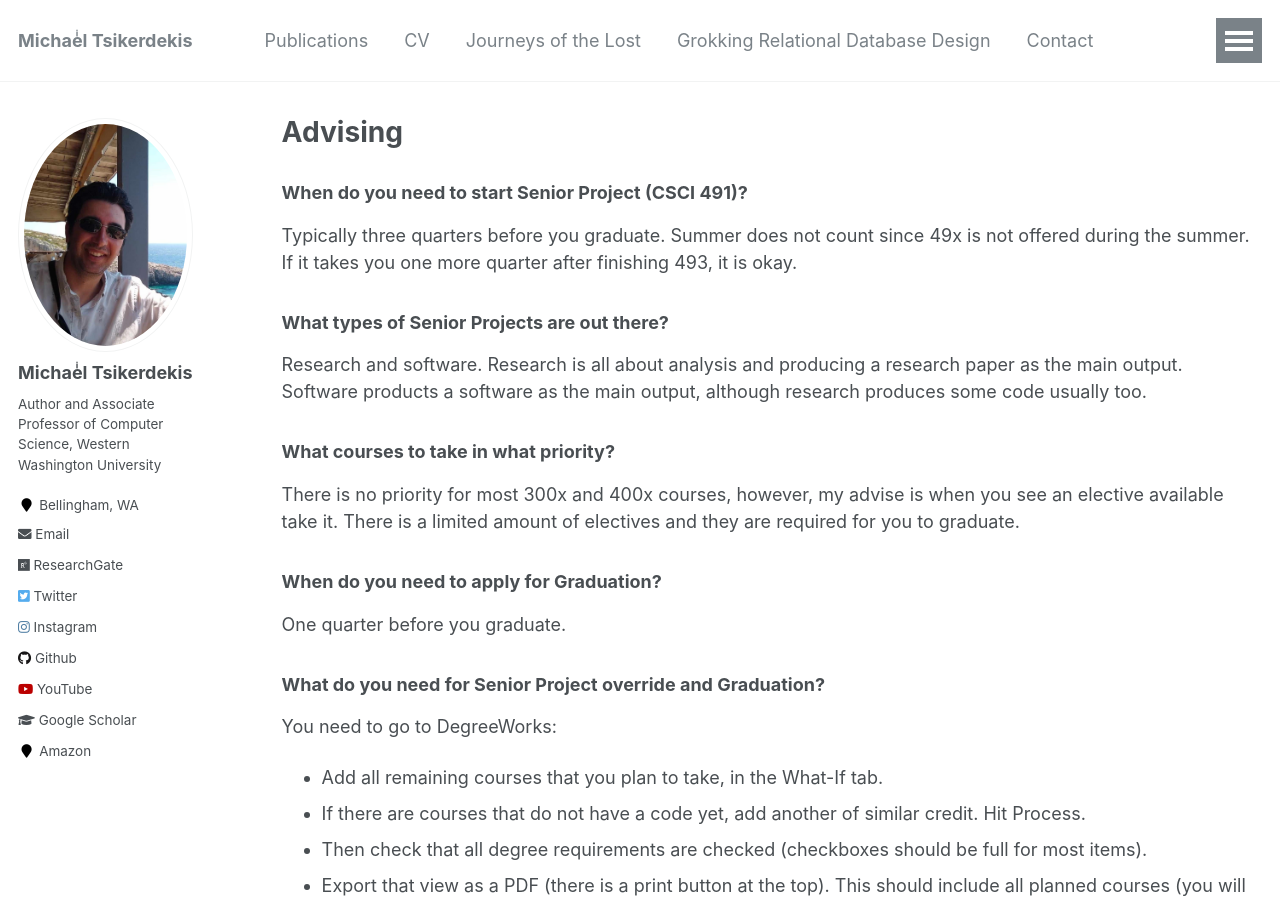
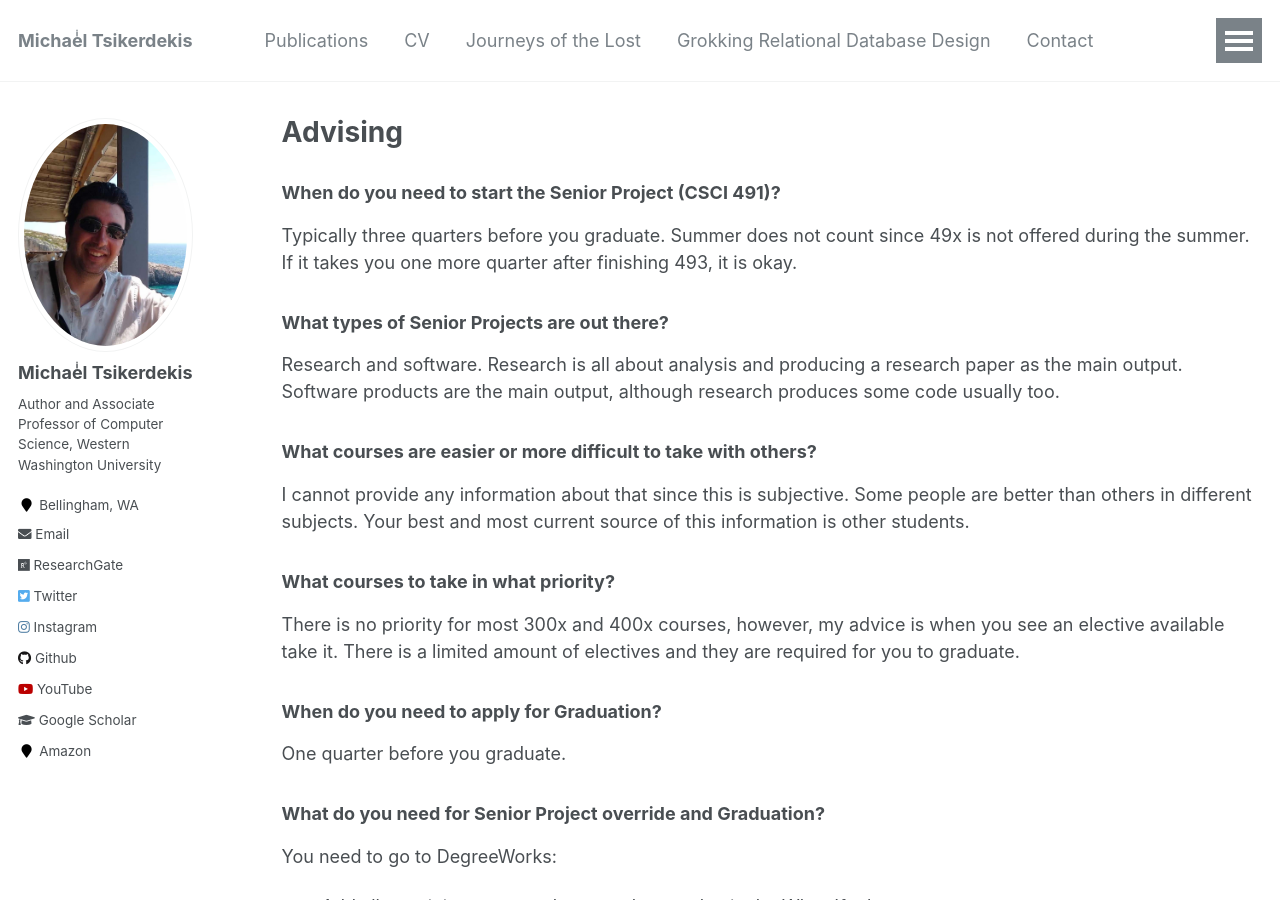
Before and after one commit to tsikerdekis/michael.tsikerdekis.com, a Jekyll site: the page built from _pages/advising.md, in a window 1280 px wide and 900 px high. Built offline with Jekyll 4.4.1, drawn with Linux system fonts in a browser that asks for light colours.

Commit message:
Update advising.md

```diff
--- a/_pages/advising.md
+++ b/_pages/advising.md
@@ -7,14 +7,17 @@
 
 {% include base_path %}
 
-### When do you need to start Senior Project (CSCI 491)?
+### When do you need to start the Senior Project (CSCI 491)?
 Typically three quarters before you graduate. Summer does not count since 49x is not offered during the summer. If it takes you one more quarter after finishing 493, it is okay.
 
 ### What types of Senior Projects are out there?
-Research and software. Research is all about analysis and producing a research paper as the main output. Software products a software as the main output, although research produces some code usually too.
+Research and software. Research is all about analysis and producing a research paper as the main output. Software products are the main output, although research produces some code usually too.
+
+### What courses are easier or more difficult to take with others?
+I cannot provide any information about that since this is subjective. Some people are better than others in different subjects. Your best and most current source of this information is other students.
 
 ### What courses to take in what priority?
-There is no priority for most 300x and 400x courses, however, my advise is when you see an elective available take it. There is a limited amount of electives and they are required for you to graduate.
+There is no priority for most 300x and 400x courses, however, my advice is when you see an elective available take it. There is a limited amount of electives and they are required for you to graduate.
 
 ### When do you need to apply for Graduation?
 One quarter before you graduate.
```
